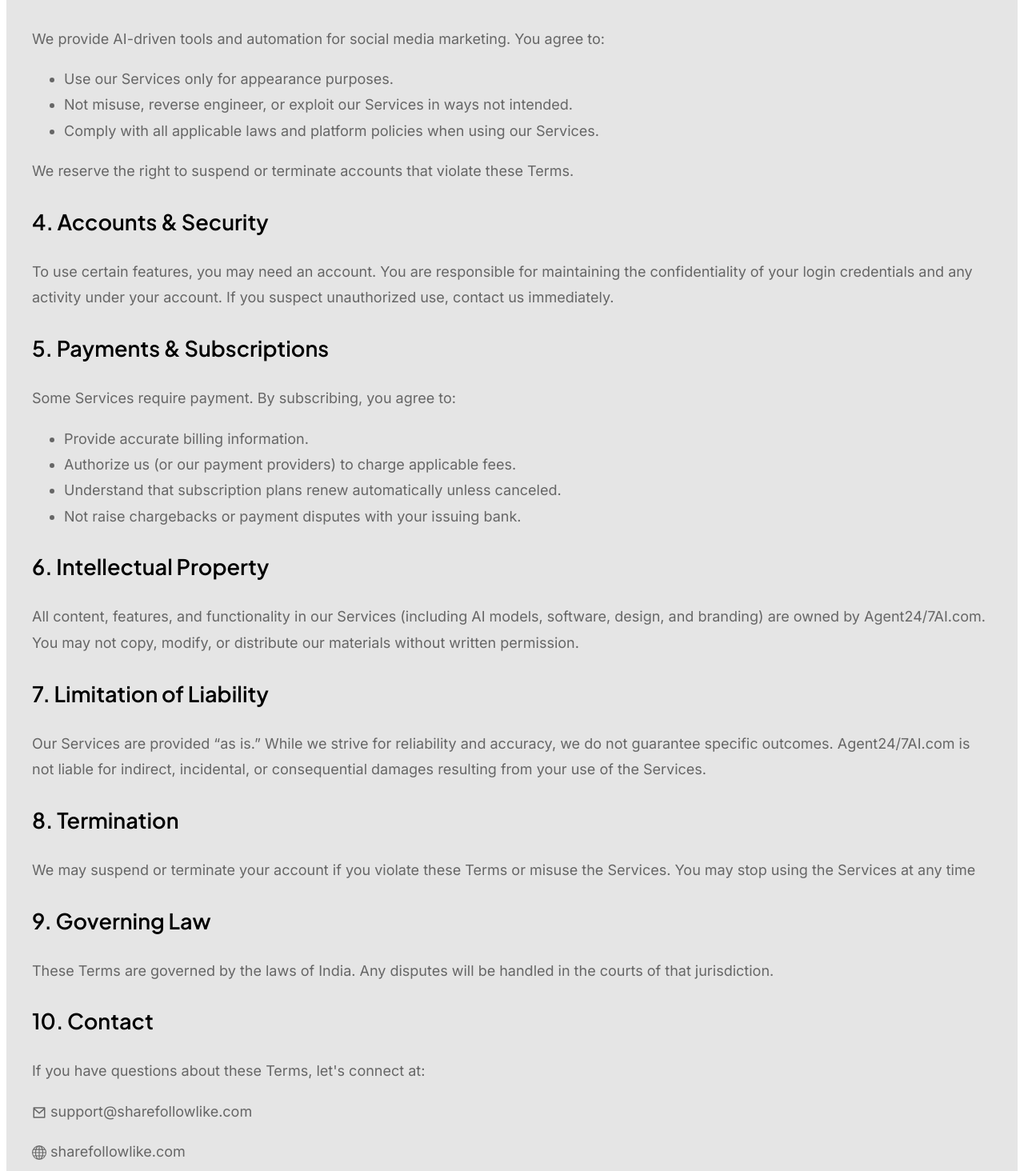
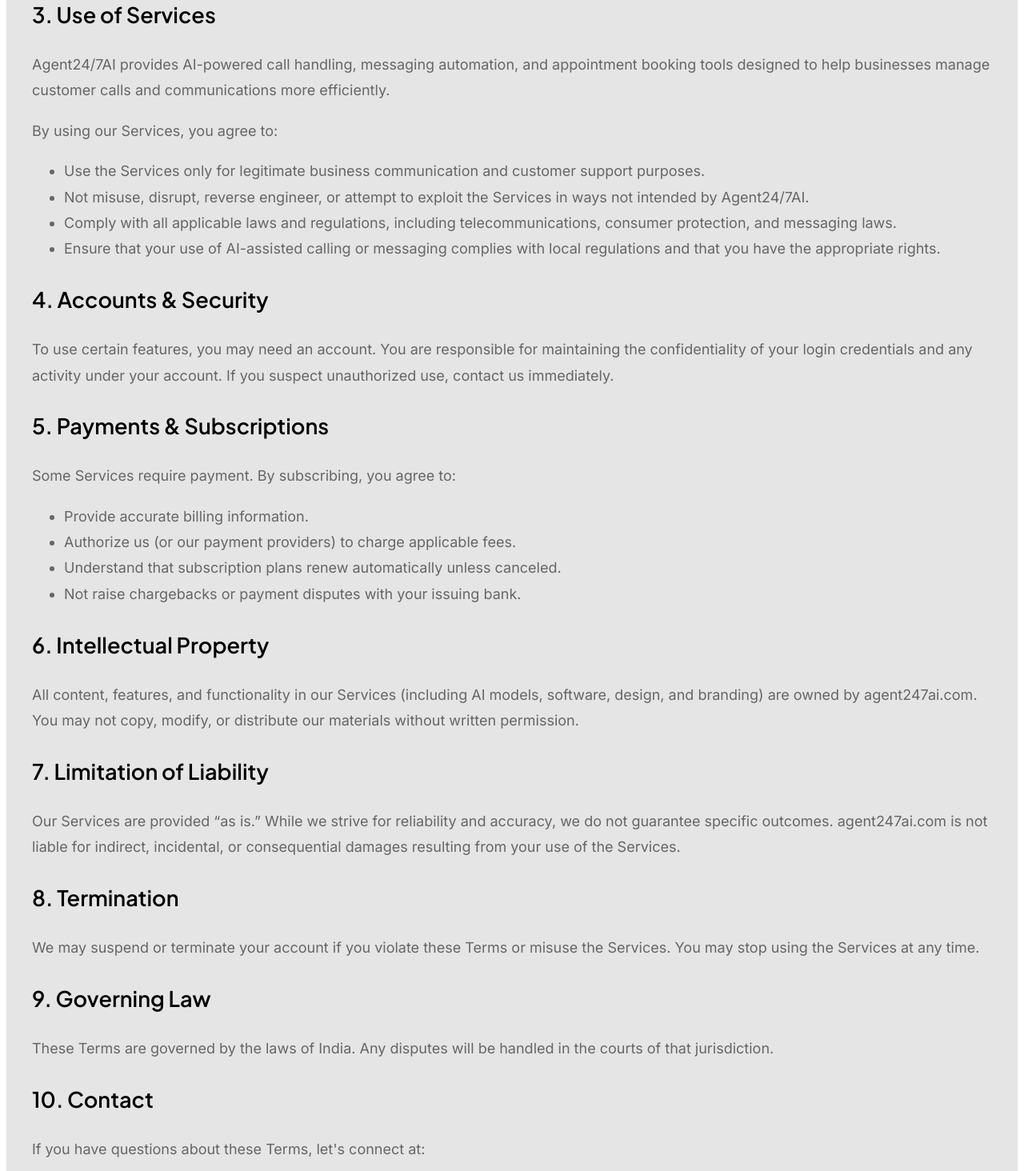
Before and after one commit to prateekrastogi/agent247ai, a Next.js app: page /terms in a window 1280 px wide. Shown: the part 806-2270 px from the top of the page at 80% size. Built offline with nearby package versions, Linux system fonts and the light colour scheme.

Commit message:
docs: update Terms of Service to reflect AI call and text answering services for home businesses, and revise domain and contact information.

```diff
--- a/src/app/terms/components/content/content.tsx
+++ b/src/app/terms/components/content/content.tsx
@@ -11,7 +11,7 @@ const Content = () => {
           <div className={styles.text}>
             <h2 className={styles.titleColor}>1. Introduction</h2>
             <p>
-              Welcome to Agent24/7AI.com. These Terms of Service (“Terms”) govern your access to and use of our AI-powered social media marketing services, tools, and website (the “Services”). By using our Services, you agree to these Terms. If you do not agree, please do not use our Services.
+              Welcome to agent247ai.com. These Terms of Service ("Terms") govern your access to and use of our AI-powered call and text answering services, scheduling automation, and website (the "Services"). Our Services are designed specifically for HVAC and home service businesses seeking to automate inbound communication and lead management. By using our Services, you agree to these Terms. If you do not agree, please do not use our Services.
             </p>
 
             <h2 className={styles.titleColor}>2. Eligibility</h2>
@@ -22,15 +22,17 @@ const Content = () => {
 
             <h2 className={styles.titleColor}>3. Use of Services</h2>
             <p>
-              We provide AI-driven tools and automation for social media marketing. You agree to:
+              Agent24/7AI provides AI-powered call handling, messaging automation, and appointment booking tools designed to help businesses manage customer calls and communications more efficiently.
+            </p>
+            <p>
+              By using our Services, you agree to:
             </p>
             <ul>
-              <li>Use our Services only for appearance purposes.</li>
-              <li>Not misuse, reverse engineer, or exploit our Services in ways not intended.</li>
-              <li>Comply with all applicable laws and platform policies when using our Services.</li>
+              <li>Use the Services only for legitimate business communication and customer support purposes.</li>
+              <li>Not misuse, disrupt, reverse engineer, or attempt to exploit the Services in ways not intended by Agent24/7AI.</li>
+              <li>Comply with all applicable laws and regulations, including telecommunications, consumer protection, and messaging laws.</li>
+              <li>Ensure that your use of AI-assisted calling or messaging complies with local regulations and that you have the appropriate rights.</li>
             </ul>
-            <p>We reserve the right to suspend or terminate accounts that violate these Terms.</p>
-
             <h2 className={styles.titleColor}>4. Accounts & Security</h2>
             <p>
               To use certain features, you may need an account. You are responsible for maintaining the confidentiality of your login credentials and any activity under your account. If you suspect unauthorized use, contact us immediately.
@@ -48,17 +50,17 @@ const Content = () => {
             </ul>
             <h2 className={styles.titleColor}>6. Intellectual Property</h2>
             <p>
-              All content, features, and functionality in our Services (including AI models, software, design, and branding) are owned by Agent24/7AI.com. You may not copy, modify, or distribute our materials without written permission.
+              All content, features, and functionality in our Services (including AI models, software, design, and branding) are owned by agent247ai.com. You may not copy, modify, or distribute our materials without written permission.
             </p>
 
             <h2 className={styles.titleColor}>7. Limitation of Liability</h2>
             <p>
-              Our Services are provided “as is.” While we strive for reliability and accuracy, we do not guarantee specific outcomes. Agent24/7AI.com is not liable for indirect, incidental, or consequential damages resulting from your use of the Services.
+              Our Services are provided “as is.” While we strive for reliability and accuracy, we do not guarantee specific outcomes. agent247ai.com is not liable for indirect, incidental, or consequential damages resulting from your use of the Services.
             </p>
 
             <h2 className={styles.titleColor}>8. Termination</h2>
             <p>
-              We may suspend or terminate your account if you violate these Terms or misuse the Services. You may stop using the Services at any time
+              We may suspend or terminate your account if you violate these Terms or misuse the Services. You may stop using the Services at any time.
             </p>
             <h2 className={styles.titleColor}>9. Governing Law</h2>
             <p>
@@ -69,10 +71,10 @@ const Content = () => {
               If you have questions about these Terms, let&apos;s connect at:
             </p>
             <p>
-              <a href="mailto:support@sharefollowlike.com" className={styles.linkStyle}><RiMailLine style={{ verticalAlign: 'middle' }} /> support@sharefollowlike.com</a>
+              <a href="mailto:support@agent247ai.com" className={styles.linkStyle}><RiMailLine style={{ verticalAlign: 'middle' }} /> support@agent247ai.com</a>
             </p>
             <p>
-              <a href="https://sharefollowlike.com/about#contact" className={styles.linkStyle}><BsGlobe style={{ verticalAlign: 'middle' }} /> sharefollowlike.com</a>
+              <a href="https://www.agent247ai.com/about#contact" className={styles.linkStyle}><BsGlobe style={{ verticalAlign: 'middle' }} /> agent247ai.com</a>
             </p>
           </div>
         </div>
```
